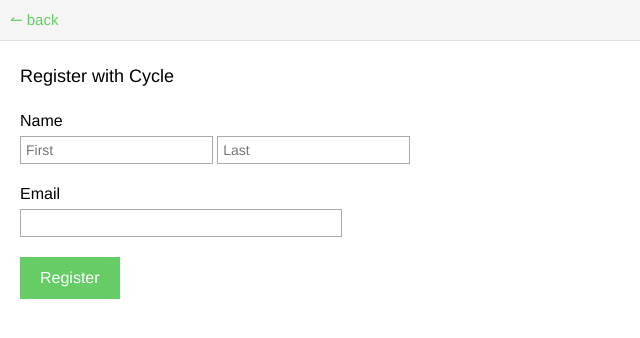
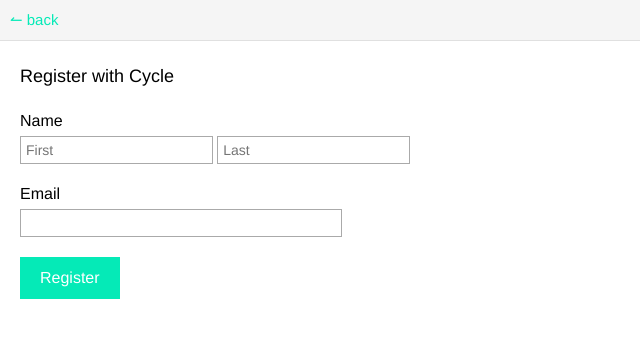
Before and after one commit to hezhao/cycle, a Flask app: page /register in a window 1280 px wide. Shown: the top 338 px of the page, without its empty margins (0-640 px from the left). Run offline with Flask 2, Linux system fonts and the light colour scheme.

Commit message:
Changed icon and style

```diff
--- a/app/static/style.css
+++ b/app/static/style.css
@@ -13,7 +13,7 @@
 }
 
 a {
-    color: #66cc66;
+    color: #05eab7;
     background-color: transparent;
     font-weight: normal;
     text-decoration: none;
@@ -127,9 +127,8 @@
     border-right: none;
 }
 
-tr:nth-child(even) {background: #f3f3f3}
+tr:nth-child(even) {background: #e6fdee}
 tr:nth-child(odd) {background: #whitesmoke}
-
 
 /* tablesorter */
 
@@ -148,15 +147,15 @@
     background-position: center right;
 }
 
+/* form */
 
-/* form */
-form label{
+form label {
     font-size: 16px;
     display: block;
     margin-bottom: 5px;
 }
 
-form input{
+form input {
     border: 1px solid #aaa;
     font-size: 14px;
     padding: 5px;
@@ -166,8 +165,8 @@
     -webkit-appearance: none;
 }
 
-form input[type=submit]{
-    background: #66cc66;
+form input[type=submit] {
+    background: #05eab7;
     color: #fff;
     display: inline-block;
     padding: 0 20px;
--- a/app/templates/leaderboard.html
+++ b/app/templates/leaderboard.html
@@ -23,7 +23,7 @@
         </div>
         <div id="content">
             <div class="logo">
-              <a href="/"><img src="../static/assets/logo-100px.gif" /></a>
+              <a href="/"><img width="256" src="../static/assets/logo1.png" /></a>
             </div>
             <div class="view">
               <ul>
```
Also changed, not shown: README.md, app/static/assets/logo-100px.gif (deleted), app/static/assets/logo1.png (added), app/static/assets/logo2.png (added).
